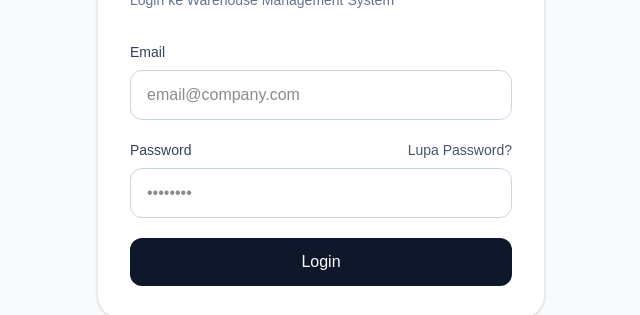
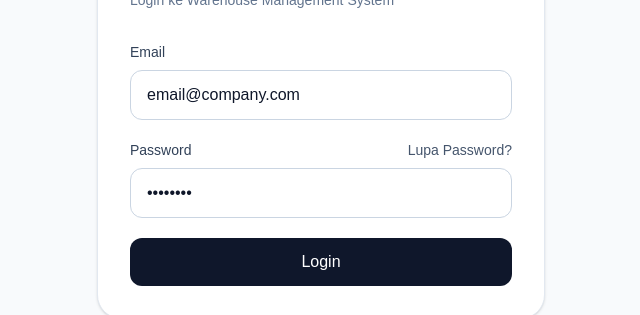
Before and after one commit to jefinch90/hiprima-wms, a Next.js app in the folder web/: page /login in a window 1280 px wide. Shown: the part 298-613 px from the top of the page, without its empty margins (319-959 px from the left). Built offline with nearby package versions, Linux system fonts and the light colour scheme; no server answers.

Commit message:
Fix login autofill text color

```diff
--- a/web/app/login/page.tsx
+++ b/web/app/login/page.tsx
@@ -38,6 +38,14 @@ export default function LoginPage() {
     router.refresh();
   }
 
+  const inputClass =
+    "w-full rounded-xl border border-slate-300 bg-white px-4 py-3 text-slate-900 caret-slate-900 outline-none placeholder:text-slate-400 focus:border-slate-900";
+
+  const inputStyle = {
+    WebkitTextFillColor: "#0f172a",
+    caretColor: "#0f172a",
+  };
+
   return (
     <main className="flex min-h-screen items-center justify-center bg-slate-50 p-6">
       <div className="w-full max-w-md rounded-3xl border border-slate-200 bg-white p-8 shadow-sm">
@@ -72,7 +80,8 @@ export default function LoginPage() {
               onChange={(e) =>
                 setEmail(e.target.value)
               }
-              className="w-full rounded-xl border border-slate-300 px-4 py-3 outline-none focus:border-slate-900"
+              className={inputClass}
+              style={inputStyle}
               placeholder="email@company.com"
             />
           </div>
@@ -99,7 +108,8 @@ export default function LoginPage() {
               onChange={(e) =>
                 setPassword(e.target.value)
               }
-              className="w-full rounded-xl border border-slate-300 px-4 py-3 outline-none focus:border-slate-900"
+              className={inputClass}
+              style={inputStyle}
               placeholder="••••••••"
             />
           </div>
```
